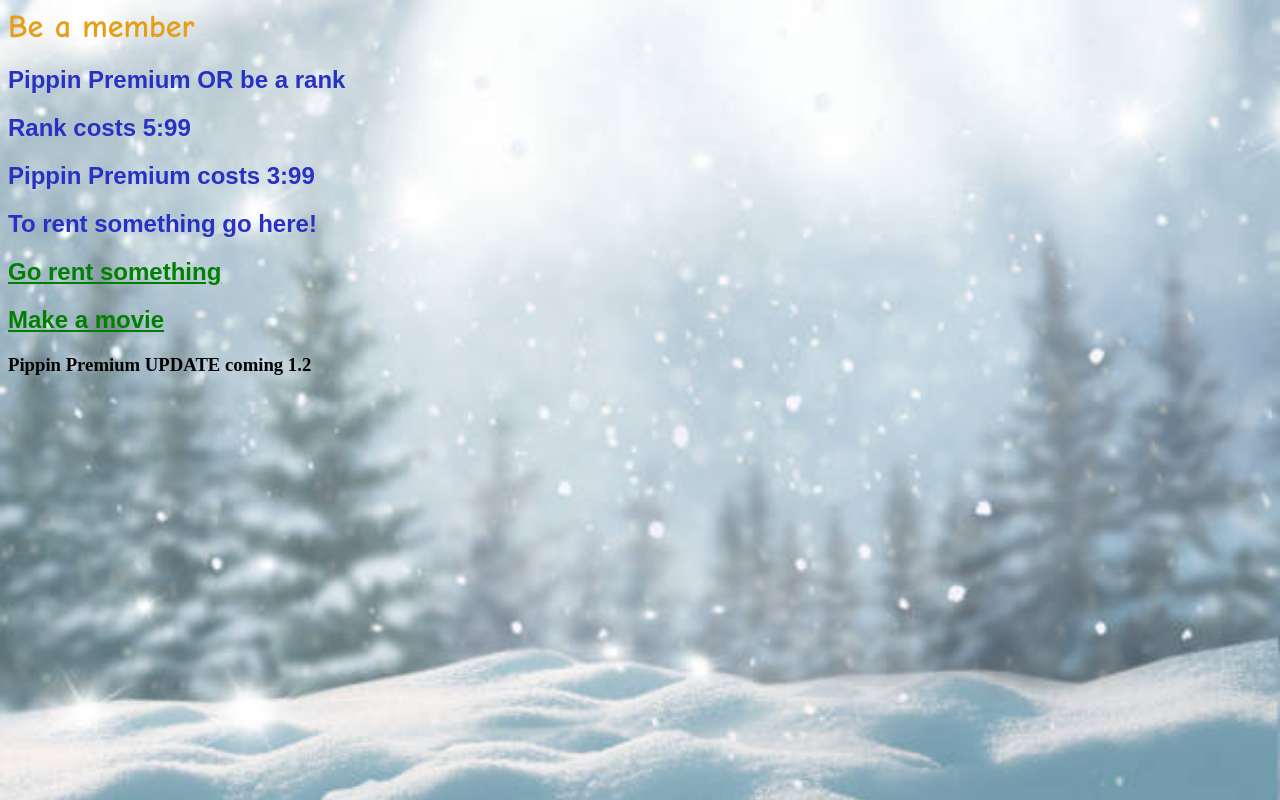
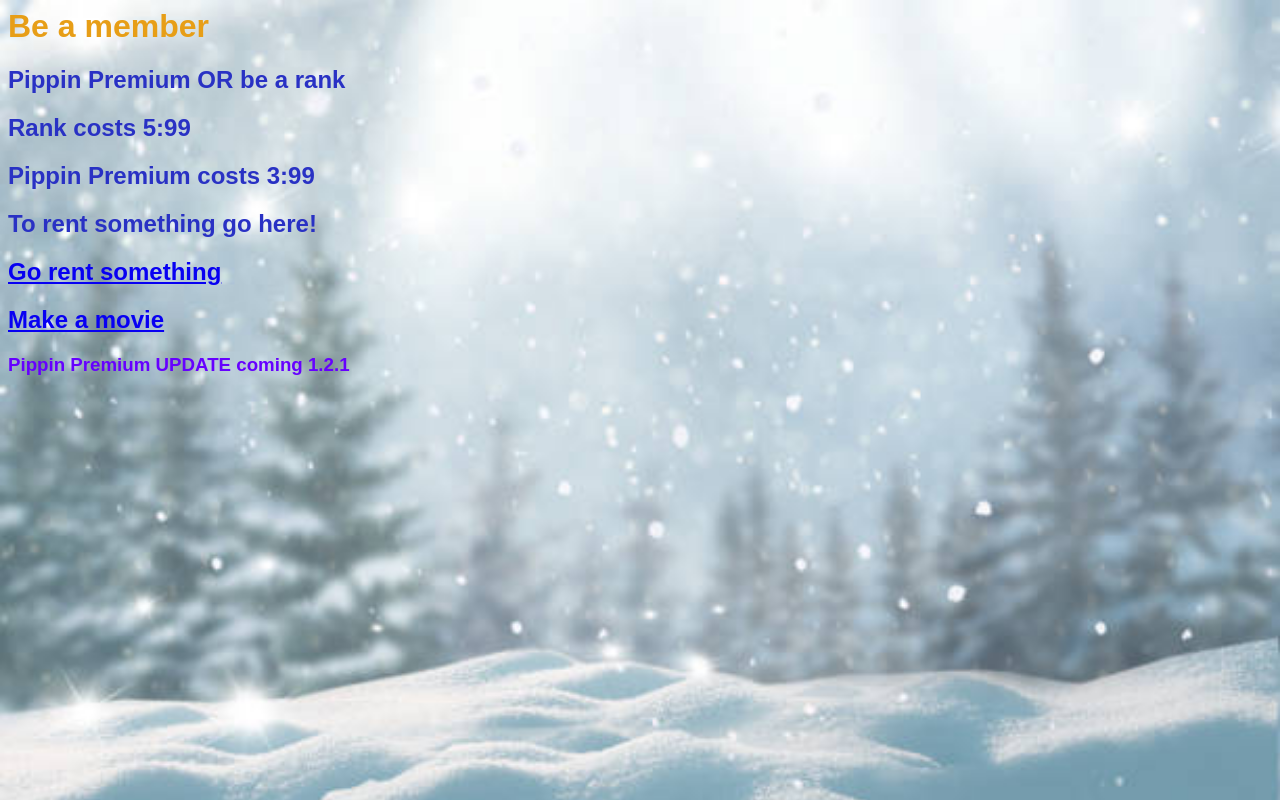
Before and after one commit to GottaPip/Pippin-world, a plain HTML site: page index.html in a window 1280 px wide. Drawn offline with Linux system fonts and the light colour scheme.

Commit message:
Style update 1.2.1
Just updates colors of hover visited & the font for H3s links to light blue

```diff
--- a/StyleSheet1.css
+++ b/StyleSheet1.css
@@ -3,9 +3,9 @@ h2 {
     font-family: Arial, Helvetica, sans-serif;
 }
 
-h6{
-    color:rgb(199, 248, 255);
-    font-family: monospace;
+h3 {
+    color: rgb(102, 0, 255);
+    font-family: Arial, Helvetica, sans-serif;
 }
 
 
@@ -19,18 +19,18 @@ body {
 
 h1{
     color: rgb(231, 158, 23);
-    font-family: Comic Sans MS;
+    font-family: Arial;
 }
 
 a:link{
-    color:green;
+    color: rgb(8, 0, 242);
 
 }
 
 a:visited{
-    color:rgb(56, 182, 51);
+    color:rgb(0, 242, 52);
 }
 
 a:hover{
-    color:goldenrod;
+    color:rgb(0, 238, 242);
 }
--- a/index.html
+++ b/index.html
@@ -11,7 +11,7 @@
 			<h2>To rent something go here!</h2>
 			<h2><a href="https://docs.google.com/presentation/d/13Vxb04L22vafxx6y7gdErYVvTtriLyGIKiNWyjT5ugo/edit#slide=id.p">Go rent something</a> </h2>
 			<h2><a href="Pippin creator page.html">Make a movie</a> </h2>
-			<h3> Pippin Premium UPDATE coming 1.2</h3>
+			<h3> Pippin Premium UPDATE coming 1.2.1</h3>
 			</div>
 		</div>
 		 </ul>
```
